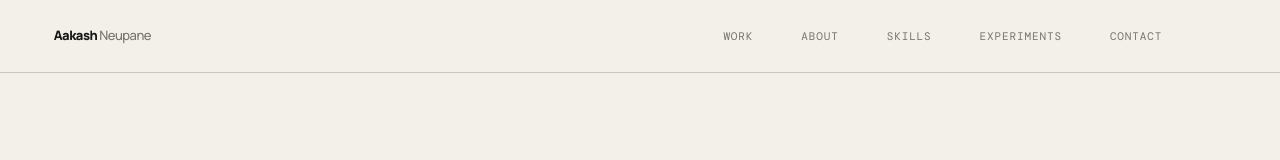
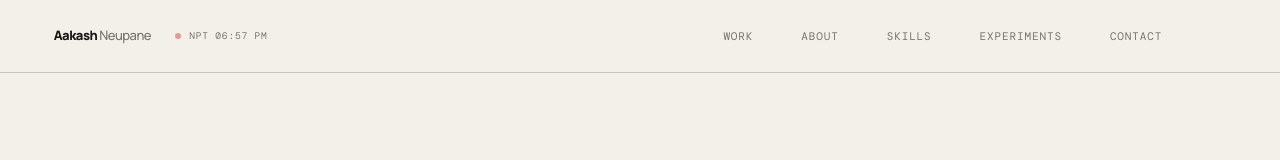
Before and after one commit to akkinyu2002/Portnew, a Next.js app: page / in a window 1280 px wide. Shown: the top 160 px of the page. Built offline with nearby package versions, Linux system fonts and the light colour scheme.

Commit message:
feat(navbar): add live NPT clock indicator with pulsing dot to header

```diff
--- a/src/app/globals.css
+++ b/src/app/globals.css
@@ -57,6 +57,10 @@ button { color: inherit; font: inherit; }
 .section-label { margin: 0; color: var(--color-muted); font-family: var(--font-mono-family); font-size: var(--text-xs); letter-spacing: 0.08em; text-transform: uppercase; }
 .site-header { position: relative; z-index: 10; border-bottom: var(--border-subtle); }
 .site-header__inner { align-items: center; display: flex; height: var(--header-height); justify-content: space-between; }
+.site-header__brand { align-items: center; display: flex; gap: var(--space-5); }
+.site-header__meta { align-items: center; color: var(--color-muted); display: flex; font-family: var(--font-mono-family); font-size: 0.6rem; gap: var(--space-2); letter-spacing: 0.08em; text-transform: uppercase; }
+.site-header__meta-dot { animation: pulse 2s ease-in-out infinite; background: var(--color-accent); border-radius: 50%; display: block; height: 0.4rem; width: 0.4rem; }
+@keyframes pulse { 0%, 100% { opacity: 1; } 50% { opacity: 0.3; } }
 .wordmark { font-size: var(--text-sm); font-weight: 800; letter-spacing: -0.04em; }
 .wordmark span { color: var(--color-muted); font-weight: 500; }
 .site-nav { display: flex; gap: var(--space-7); margin-left: auto; margin-right: var(--space-8); }
--- a/src/components/navbar.tsx
+++ b/src/components/navbar.tsx
@@ -8,6 +8,24 @@ const navigation = ["Work", "About", "Skills", "Experiments", "Contact"];
 
 export function Navbar() {
   const [menuOpen, setMenuOpen] = useState(false);
+  const [time, setTime] = useState<string>("");
+
+  useEffect(() => {
+    const updateTime = () => {
+      const now = new Date();
+      const formatted = now.toLocaleTimeString("en-US", {
+        timeZone: "Asia/Kathmandu",
+        hour: "2-digit",
+        minute: "2-digit",
+        hour12: true,
+      });
+      setTime(formatted);
+    };
+
+    updateTime();
+    const timer = setInterval(updateTime, 1000);
+    return () => clearInterval(timer);
+  }, []);
 
   useEffect(() => {
     const closeOnEscape = (event: KeyboardEvent) => {
@@ -21,9 +39,17 @@ export function Navbar() {
   return (
     <header className="site-header">
       <Container className="site-header__inner">
-        <a className="wordmark" href="#top" aria-label="Aakash Neupane home" onClick={() => setMenuOpen(false)}>
-          Aakash <span>Neupane</span>
-        </a>
+        <div className="site-header__brand">
+          <a className="wordmark" href="#top" aria-label="Aakash Neupane home" onClick={() => setMenuOpen(false)}>
+            Aakash <span>Neupane</span>
+          </a>
+          {time && (
+            <span className="site-header__meta" aria-label={`Current Nepal time: ${time}`}>
+              <span className="site-header__meta-dot" aria-hidden="true" />
+              <span>NPT {time}</span>
+            </span>
+          )}
+        </div>
 
         <nav id="primary-navigation" className={`site-nav${menuOpen ? " is-open" : ""}`} aria-label="Primary navigation">
           {navigation.map((item) => (
```
